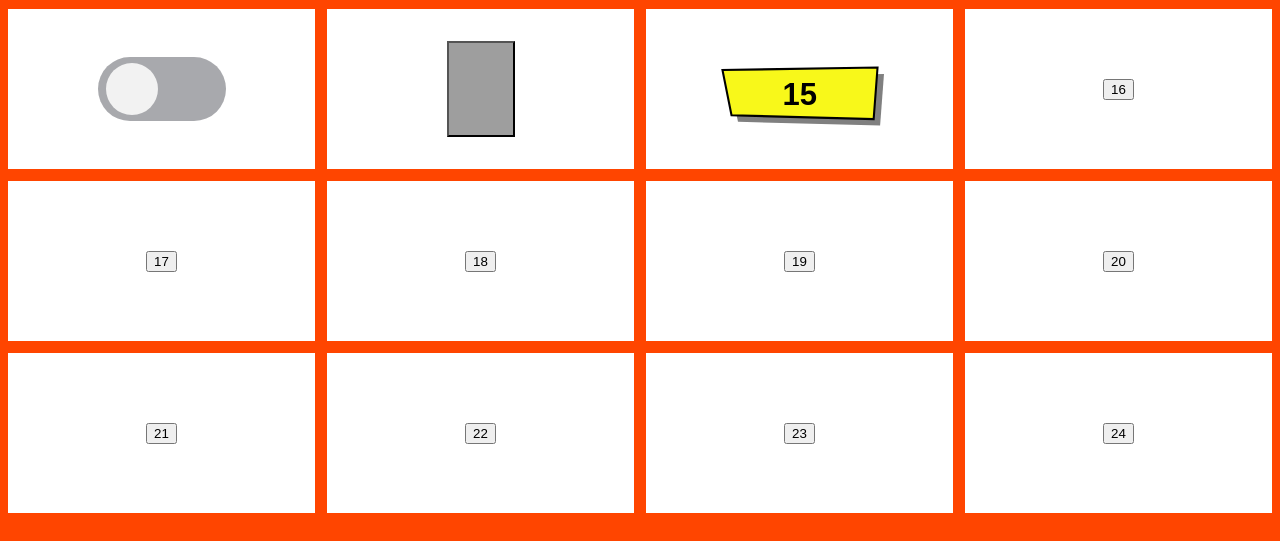
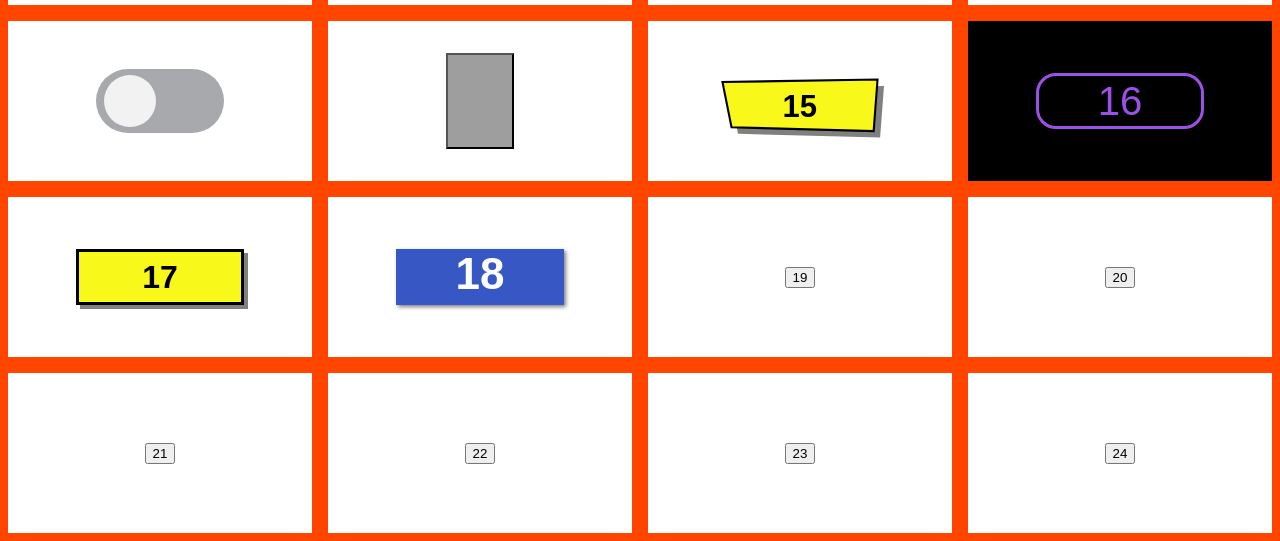
Before and after one commit to janholo/buttons-for-christmas, a plain HTML site: page index.html in a window 1280 px wide. Shown: the part 515-1056 px from the top of the page. Drawn offline with Linux system fonts and the light colour scheme; grey boxes are pictures that could not be loaded.

Commit message:
button 17 and 18

```diff
--- a/index.html
+++ b/index.html
@@ -111,7 +111,7 @@
                 </svg>
             </button>
         </div>
-        <div class="button-container" style="grid-area: 4 / 4 / 4 / 4;">
+        <div class="button-container" style="grid-area: 4 / 4 / 4 / 4; background-color: black">
             <button class="button16">
                 16
             </button>
@@ -123,7 +123,9 @@
         </div>
         <div class="button-container" style="grid-area: 5 / 2 / 5 / 2;">
             <button class="button18">
-                18
+                <div>
+                    18
+                </div>
             </button>
         </div>
         <div class="button-container" style="grid-area: 5 / 3 / 5 / 3;">
--- a/styling.css
+++ b/styling.css
@@ -7,7 +7,7 @@ body {
     grid-template-columns: 1fr 1fr 1fr 1fr;
     grid-template-rows: 20vmin 20vmin 20vmin 20vmin 20vmin 20vmin;
     place-items: stretch;
-    gap: 1.5vmin;
+    gap: 2vmin;
 }
 
 .button-container {
@@ -443,3 +443,89 @@ body {
 .button15:active {
     transform: scaleY(0.75) translateY(1vmin);
 }
+
+:root {
+    --neon-purple: rgb(155, 80, 230);
+}
+
+.button16 {
+    width: 21vmin;
+    height: 7vmin;
+    background: transparent;
+    margin: 0;
+    padding: 0;
+    font-size: 5vmin;
+    color: var(--neon-purple);
+    border-color: var(--neon-purple);
+    border-style: solid;
+    border-radius: 2.5vmin;
+    border-width: 0.4vmin;
+
+}
+
+.button16:hover {
+    border-color: white;
+    color: white;
+    text-shadow: 0 0 0.5vmin white, 0 0 1vmin white, 0 0 1.5vmin rgb(155, 80, 230), 0 0 2vmin rgb(155, 80, 230), 0 0 2.5vmin rgb(155, 80, 230), 0 0 3vmin rgb(155, 80, 230), 0 0 3.5vmin rgb(155, 80, 230), 0 0 4vmin rgb(155, 80, 230), 0 0 4.5vmin rgb(155, 80, 230);
+}
+
+.button17 {
+    width: 21vmin;
+    height: 7vmin;
+    background: rgb(248, 248, 26);
+    margin: 0;
+    padding: 0;
+    border-style: solid;
+    border-color: black;
+    border-width: 0.4vmin;
+    font-weight: bold;
+    font-size: 4vmin;
+    box-shadow: 0.5vmin 0.5vmin grey;
+    transition: transform 0.7s;
+    transition-timing-function: linear;
+}
+
+.button17:active {
+    transform: rotateY(180deg) rotateX(180deg);
+}
+
+.button18 {
+    width: 21vmin;
+    height: 7vmin;
+    display: grid;
+    grid-template-columns: 1fr;
+    grid-template-rows: 1fr;
+    place-items: stretch;
+    color: white;
+    margin: 0;
+    padding: 0;
+    border-style: none;
+    font-weight: bold;
+    font-size: 5.5vmin;
+    box-shadow: 0.3vmin 0.3vmin 0.5vmin grey;
+    transition: transform 0.2s;
+}
+
+.button18:active {
+    transform: scale(0.85, 0.85);
+}
+
+.button18 div {
+    grid-area: 1 / 1 / 1 / 1;
+    background: rgb(54, 87, 196);
+    transition: transform 0.3s;
+    transition-timing-function: ease-in-out;
+    transform-origin: 100% 0%;
+}
+
+.button18:hover div {
+
+    transform: rotate(-110deg);
+}
+
+.button18::before {
+    grid-area: 1 / 1 / 1 / 1;
+    content: "Hidden";
+    display: block;
+    background: rgb(70, 155, 44);
+}
```
